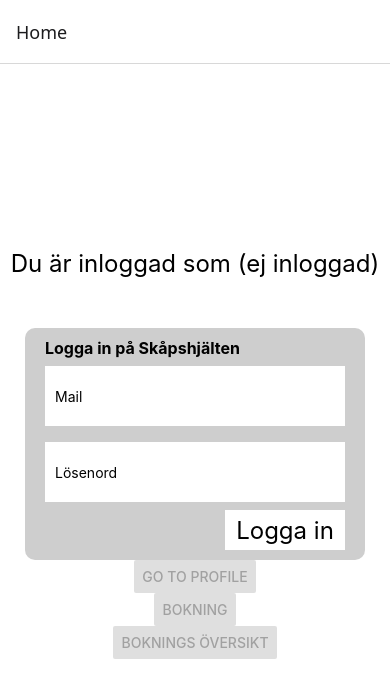
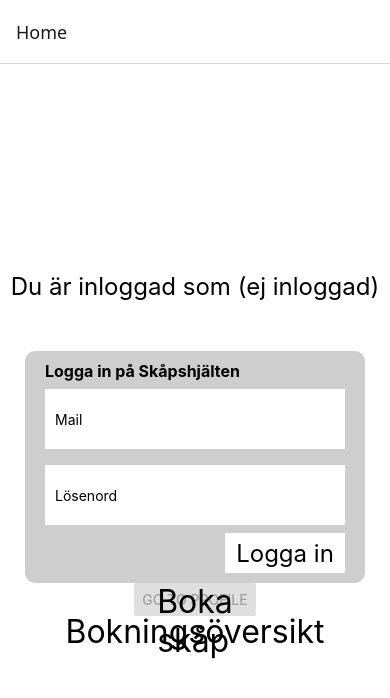
Before and after one commit to pcPixelz/IPP_Projekt, a React Native app in the folder Projekt/: screen /Home in a window 390 px wide. Shown: the top 698 px of the page. Built offline with nearby package versions, Linux system fonts and the light colour scheme.

Commit message:
Bytt ut buttons till touchableopacity på HomeScreen
Bytt ut buttons till touchable opacity på Homescreen för att få yttligare kontroll över deras utseende.

```diff
--- a/Projekt/App.js
+++ b/Projekt/App.js
@@ -34,7 +34,7 @@
       <Stack.Screen name="Home" component={HomeScreen} />
       <Stack.Screen name="Profile" component={ProfileScreen} />
       <Stack.Screen name='Bokning' component={ReservationScreen} />
-      <Stack.Screen name='ReservationOv' component={ReservationOvScreen} />
+      <Stack.Screen name='Bokningsöversikt' component={ReservationOvScreen} />
     </Stack.Navigator>
   );
 }
--- a/Projekt/screens/Homescreen.js
+++ b/Projekt/screens/Homescreen.js
@@ -20,15 +20,25 @@
               onPress={() => navigation.navigate("Profile")}
               disabled={true}
               />
-              <Button
-              title="Bokning"
+              <TouchableOpacity
+              style={[styles.btnstyle,
+                !is_user_selected && styles.btnstyledisabled
+              ]}
               disabled={!is_user_selected}
               onPress={() => navigation.navigate("Bokning")}
-              />
-              <Button
-              title='Boknings Översikt'
+              >
+                <Text style={styles.text}>Boka skåp</Text>
+              </TouchableOpacity>
+
+              <TouchableOpacity
+              style={[styles.btnstyle,
+                !is_user_selected && styles.btnstyledisabled
+              ]}
               disabled={!is_user_selected}
-              onPress={() => navigation.navigate("ReservationOv")}/>
+              onPress={() => navigation.navigate("Bokningsöversikt")}
+              >
+                <Text style={styles.text}>Bokningsöversikt</Text>
+              </TouchableOpacity>
               <StatusBar style="auto" />
             </View>
     );
@@ -45,5 +55,22 @@
   headertext: {
     fontSize: 24,
     marginBottom: 50,
-  }
+  },
+    btnstyle: {
+    backgroundColor: 'rgb(206, 206, 206)',
+    justifyContent: 'center',
+    alignSelf: 'center',
+    height: 80,
+    width: 300,
+    margin: 5,
+  },
+    btnstyledisabled: {
+    height: 0,
+    width: 0,
+  },
+    text: {
+    alignSelf: 'center',
+    fontSize: 32,
+    margin: 20,
+  },
 });
```
